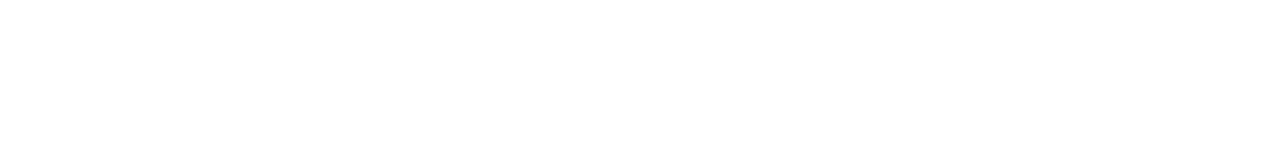
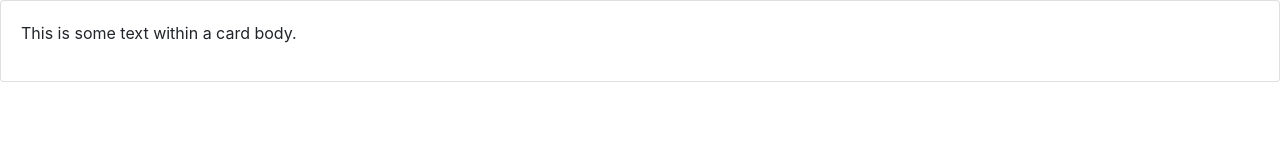
Before and after one commit to murphynd/Flashcards, a plain HTML site: page index.html in a window 1280 px wide. Drawn offline with Linux system fonts and the light colour scheme.

Commit message:
build out of card
Co-authored-by: Sean Wilson <paintballsean@gmail.com>

```diff
--- a/index.html
+++ b/index.html
@@ -5,9 +5,21 @@
   <link href="css/styles.css" rel="stylesheet" type="text/css">
   <script src="js/jquery-3.5.1.js"></script>
   <script src="js/scripts.js"></script>
-  <title>Flashcard</title>
+  <title>JavaScript & jQuery Flashcard Site</title>
 </head>
 <body>
+  <div class="contianer">
+    <div class="card">
+      <div class="card-body">
+        <div class="card-title">
+          <div class="card-text">
+            <p>This is some text within a card body.</p>
+          </div>
+        </div>
+      </div>
+    </div>
+  </div>
+
 
 </body>
 </html>
```
Also changed, not shown: 1 other file.
